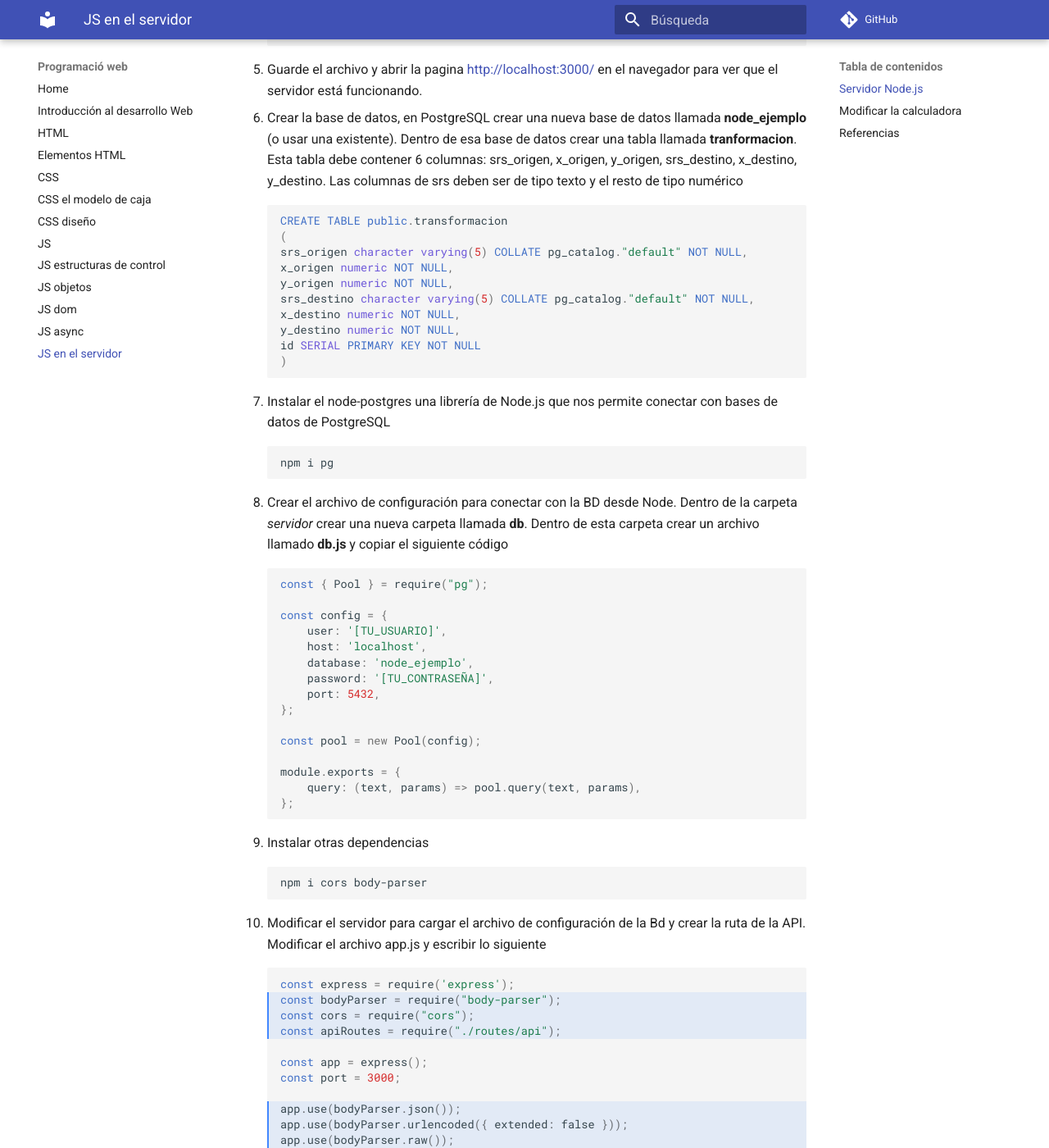
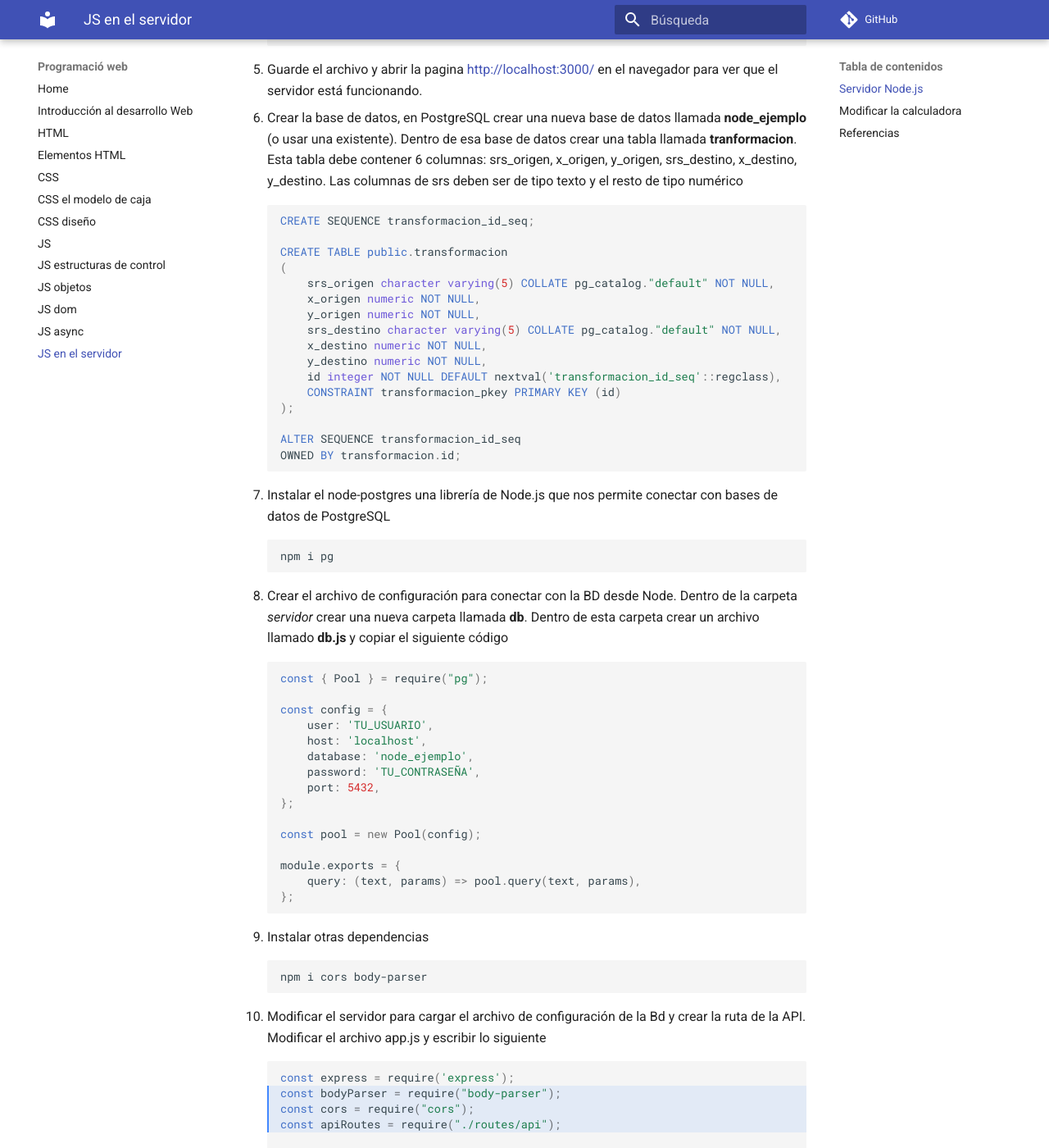
Before and after one commit to gss-mtig/web-mgeo, an MkDocs documentation site: the page built from docs/js_servidor.md, in a window 1280 px wide and 1400 px high, scrolled down 1156 px. Shown: the whole window at 82% size. Built offline with MkDocs 1.6.1 and Material for MkDocs 9.7.7, drawn with Linux system fonts in a browser that asks for light colours; comment, search, counter and statistics services are not loaded; some of the changed text lies outside the part shown.

Commit message:
cambios curso 21-22

````diff
--- a/docs/js_servidor.md
+++ b/docs/js_servidor.md
@@ -46,16 +46,22 @@ Para crear nuestro servidor con Node.js usaremos Express[^2]. **Express** es una
 6. Crear la base de datos, en PostgreSQL crear una nueva base de datos llamada **node_ejemplo** (o usar una existente). Dentro de esa base de datos crear una tabla llamada **tranformacion**. Esta tabla debe contener 6 columnas: srs_origen, x_origen, y_origen, srs_destino, x_destino, y_destino. Las columnas de srs deben ser de tipo texto y el resto de tipo numérico
 
     ``` sql
+    CREATE SEQUENCE transformacion_id_seq;
+
     CREATE TABLE public.transformacion
     (
-    srs_origen character varying(5) COLLATE pg_catalog."default" NOT NULL,
-    x_origen numeric NOT NULL,
-    y_origen numeric NOT NULL,
-    srs_destino character varying(5) COLLATE pg_catalog."default" NOT NULL,
-    x_destino numeric NOT NULL,
-    y_destino numeric NOT NULL,
-    id SERIAL PRIMARY KEY NOT NULL
-    )
+        srs_origen character varying(5) COLLATE pg_catalog."default" NOT NULL,
+        x_origen numeric NOT NULL,
+        y_origen numeric NOT NULL,
+        srs_destino character varying(5) COLLATE pg_catalog."default" NOT NULL,
+        x_destino numeric NOT NULL,
+        y_destino numeric NOT NULL,
+        id integer NOT NULL DEFAULT nextval('transformacion_id_seq'::regclass),
+        CONSTRAINT transformacion_pkey PRIMARY KEY (id)
+    );
+
+    ALTER SEQUENCE transformacion_id_seq
+    OWNED BY transformacion.id;
     ```
 
 7. Instalar el node-postgres una librería de Node.js que nos permite conectar con bases de datos de PostgreSQL
@@ -70,10 +76,10 @@ Para crear nuestro servidor con Node.js usaremos Express[^2]. **Express** es una
     const { Pool } = require("pg");
 
     const config = {
-        user: '[TU_USUARIO]',
+        user: 'TU_USUARIO',
         host: 'localhost',
         database: 'node_ejemplo',
-        password: '[TU_CONTRASEÑA]',
+        password: 'TU_CONTRASEÑA',
         port: 5432,
     };
 
@@ -117,7 +123,7 @@ Para crear nuestro servidor con Node.js usaremos Express[^2]. **Express** es una
     });
     ```
 
-11. Crear el router para procesar las peticiones. Crear una carpeta llamada **routes** dentro de la carpeta *servidor*. Dentro de la carpeta *routes crear un archivo llamado **api.js** y escribir lo siguiente
+11. Crear el router para procesar las peticiones. Crear una carpeta llamada **routes** dentro de la carpeta *servidor*. Dentro de la carpeta *routes* crear un archivo llamado **api.js** y escribir lo siguiente:
 
     ``` js
     const Router = require("express").Router;
@@ -224,7 +230,7 @@ Para crear nuestro servidor con Node.js usaremos Express[^2]. **Express** es una
 
 16. Conectar nuestra API con la base de datos. Modificar el archivo *api.js*
 
-    ``` js hl_lines="11 18 25"
+    ``` js hl_lines="3 11 18 25"
     const Router = require("express").Router;
 
     const TransformacionesService = require("../services/transformaciones");
````
Also changed, not shown: other parts of docs/js_servidor.md (+3 -0 lines), docs/css_diseno.md (+7 -0 lines), docs/elementos_html.md (+5 -2 lines), docs/js.md (+7 -1 lines), docs/js_dom.md (+3 -0 lines), docs/img/calculadora-css.png (added), docs/img/calculadora-js.png (added), docs/img/calculadora-servidor.png (added), docs/img/calculadora_html.png (added).
